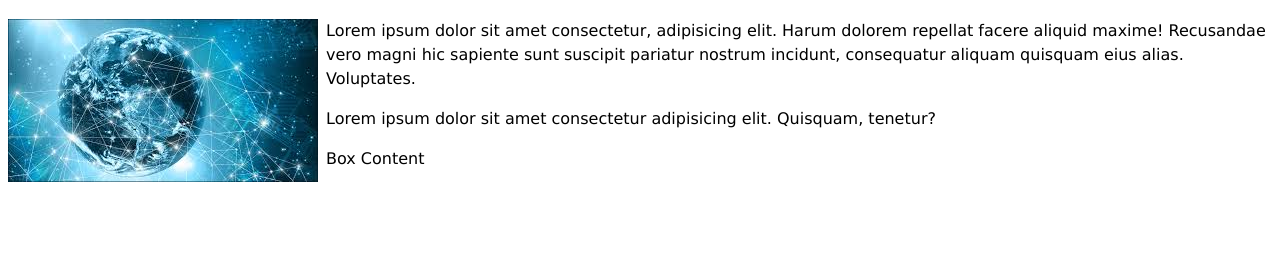
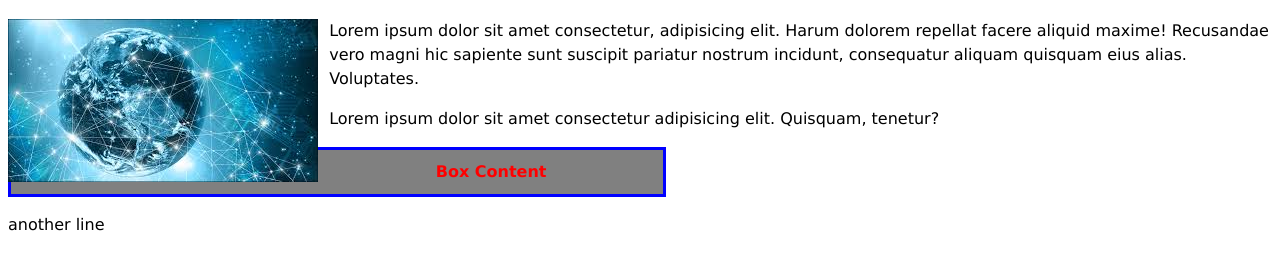
Before and after one commit to dlott01/basicHTMLandCSS, a plain HTML site: page index.html in a window 1280 px wide. Shown: the part 62-332 px from the top of the page. Drawn offline with Linux system fonts and the light colour scheme.

Commit message:
added more css

```diff
--- a/index.html
+++ b/index.html
@@ -10,10 +10,20 @@
         }
         p {
             line-height: 1.5em;
+
         }
         img {
             float: left;
-            margin-right: 0.5em;
+            margin-right: 0.7em;
+        }
+        #box {
+            color: red;
+            font-weight: bold;
+            background-color: grey;
+            border: 3px solid blue;
+            width: 50%;
+            text-align: center;
+            padding: 10px;
         }
 
     </style>
@@ -24,6 +34,7 @@
     <p>Lorem ipsum dolor sit amet consectetur, adipisicing elit. Harum dolorem repellat facere aliquid maxime! Recusandae vero magni hic sapiente sunt suscipit pariatur nostrum incidunt, consequatur aliquam quisquam eius alias. Voluptates.
     </p>
     <p>Lorem ipsum dolor sit amet consectetur adipisicing elit. Quisquam, tenetur?</p>
-    <p>Box Content</p>
+    <p id="box">Box Content</p>
+    <p>another line</p>
 </body>
 </html>
```
